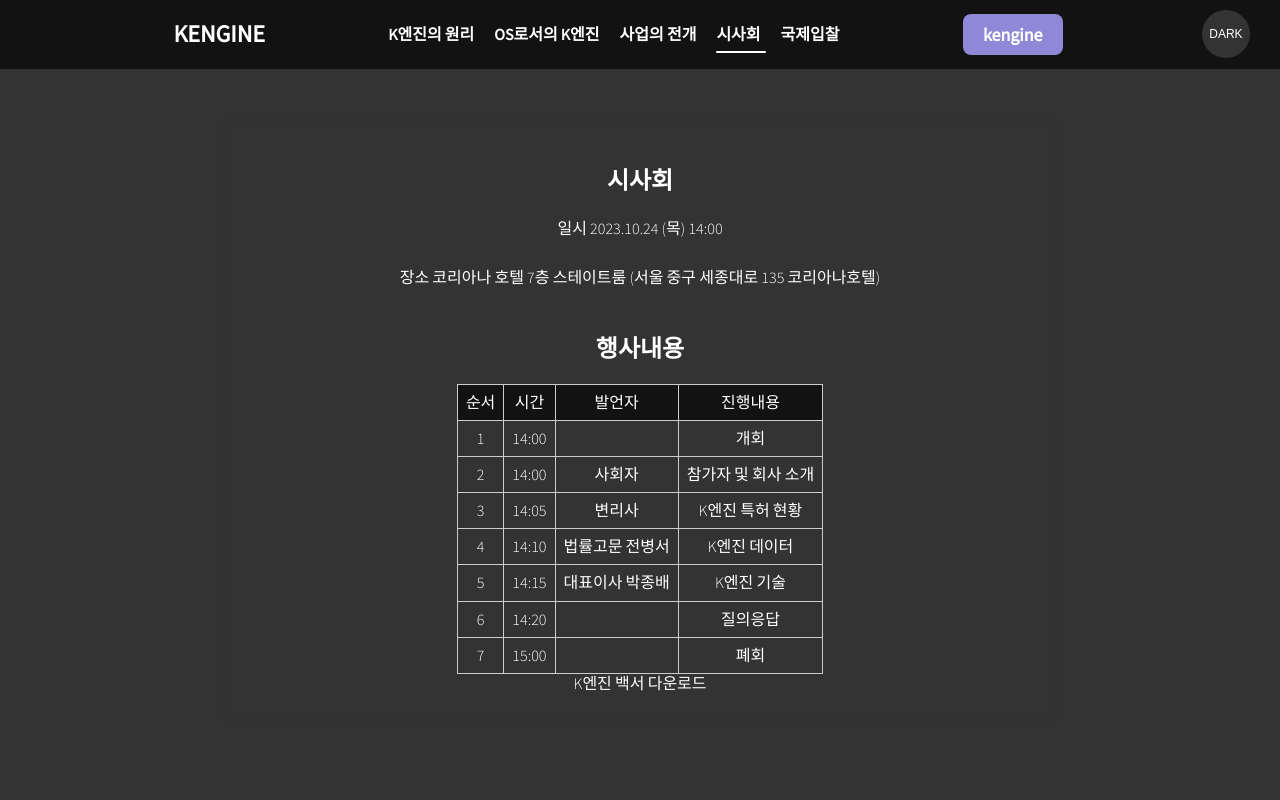
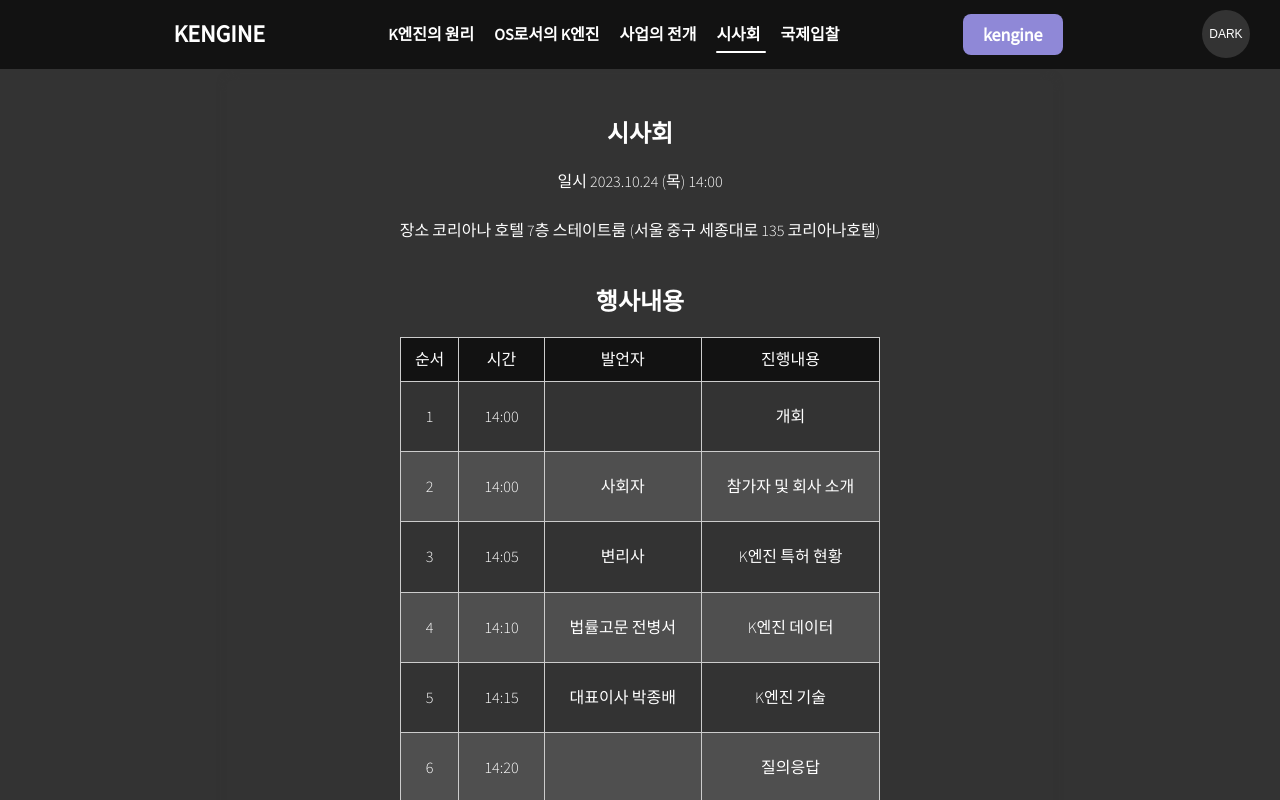
Before and after one commit to KKKHun2/kengine, a React (Create React App) app: page /Side3 in a window 1280 px wide. Shown: the top 800 px of the page. Built offline with nearby package versions, Linux system fonts and the light colour scheme.

Commit message:
all commit

```diff
--- a/src/routes/Side2.tsx
+++ b/src/routes/Side2.tsx
@@ -11,7 +11,7 @@ const Overlay = styled.div`
   flex-direction: column;
   justify-content: center;
   align-items: center;
-  margin-top:35px;
+  margin-top:45px;
   width: 100%;
   box-sizing: border-box;
 `;
--- a/src/routes/Side3.tsx
+++ b/src/routes/Side3.tsx
@@ -55,15 +55,47 @@ const Table = styled.table`
   width: 100%;
   border-collapse: collapse;
   color: ${props => props.theme.color.text};
+  margin-top: 20px; /* 추가된 부분 */
+  margin: 0 auto;
 
-  th, td {
-    border: 1px solid #ccc;
-    padding: 8px;
-    text-align: center;
+`;
+
+const TableHeader = styled.th`
+  background-color: ${props => props.theme.color.header};
+  border: 1px solid #ccc;
+  padding: 12px;
+  text-align: center;
+`;
+
+const TableRow = styled.tr`
+  background-color: ${props => props.theme.color.neutral};
+  &:nth-child(odd) {
+    background-color: ${props => props.theme.color.background};
   }
+`;
 
-  th {
-    background-color: ${props => props.theme.color.header};
+const TableCell = styled.td`
+  border: 1px solid #ccc;
+  padding: 25px;
+
+  text-align: center;
+`;
+
+const StyledLink = styled.a`
+  text-decoration: none;
+  color: #fff;
+  background-color: #6354bb;
+  border: 3px solid #6354bb;
+  border-radius: 10px;
+  display: inline-block;
+  padding: 10px 20px;
+  font-size: 16px;
+  font-weight: 600;
+  cursor: pointer;
+  margin-top: 20px;
+  &:hover {
+    background-color: ${props => props.theme.color.background};
+    color: #8f88d7;
   }
 `;
 
@@ -81,59 +113,59 @@ const Side3: React.FC = () => {
             <Title>행사내용</Title>
             <Table>
               <thead>
-                <tr>
-                  <th>순서</th>
-                  <th>시간</th>
-                  <th>발언자</th>
-                  <th>진행내용</th>
-                </tr>
+                <TableRow>
+                  <TableHeader>순서</TableHeader>
+                  <TableHeader>시간</TableHeader>
+                  <TableHeader>발언자</TableHeader>
+                  <TableHeader>진행내용</TableHeader>
+                </TableRow>
               </thead>
               <tbody>
-                <tr>
-                  <td>1</td>
-                  <td>14:00</td>
-                  <td>&nbsp;</td>
-                  <td>개회</td>
-                </tr>
-                <tr>
-                  <td>2</td>
-                  <td>14:00</td>
-                  <td>사회자</td>
-                  <td>참가자 및 회사 소개</td>
-                </tr>
-                <tr>
-                  <td>3</td>
-                  <td>14:05</td>
-                  <td>변리사</td>
-                  <td>K엔진 특허 현황</td>
-                </tr>
-                <tr>
-                  <td>4</td>
-                  <td>14:10</td>
-                  <td>법률고문 전병서</td>
-                  <td> K엔진 데이터</td>
-                </tr>
-                <tr>
-                  <td>5</td>
-                  <td>14:15</td>
-                  <td>대표이사 박종배</td>
-                  <td>K엔진 기술</td>
-                </tr>
-                <tr>
-                  <td>6</td>
-                  <td>14:20</td>
-                  <td>&nbsp;</td>
-                  <td>질의응답</td>
-                </tr>
-                <tr>
-                  <td>7</td>
-                  <td>15:00</td>
-                  <td>&nbsp;</td>
-                  <td>폐회</td>
-                </tr>
+                <TableRow>
+                  <TableCell>1</TableCell>
+                  <TableCell>14:00</TableCell>
+                  <TableCell>&nbsp;</TableCell>
+                  <TableCell>개회</TableCell>
+                </TableRow>
+                <TableRow>
+                  <TableCell>2</TableCell>
+                  <TableCell>14:00</TableCell>
+                  <TableCell>사회자</TableCell>
+                  <TableCell>참가자 및 회사 소개</TableCell>
+                </TableRow>
+                <TableRow>
+                  <TableCell>3</TableCell>
+                  <TableCell>14:05</TableCell>
+                  <TableCell>변리사</TableCell>
+                  <TableCell>K엔진 특허 현황</TableCell>
+                </TableRow>
+                <TableRow>
+                  <TableCell>4</TableCell>
+                  <TableCell>14:10</TableCell>
+                  <TableCell>법률고문 전병서</TableCell>
+                  <TableCell>K엔진 데이터</TableCell>
+                </TableRow>
+                <TableRow>
+                  <TableCell>5</TableCell>
+                  <TableCell>14:15</TableCell>
+                  <TableCell>대표이사 박종배</TableCell>
+                  <TableCell>K엔진 기술</TableCell>
+                </TableRow>
+                <TableRow>
+                  <TableCell>6</TableCell>
+                  <TableCell>14:20</TableCell>
+                  <TableCell>&nbsp;</TableCell>
+                  <TableCell>질의응답</TableCell>
+                </TableRow>
+                <TableRow>
+                  <TableCell>7</TableCell>
+                  <TableCell>15:00</TableCell>
+                  <TableCell>&nbsp;</TableCell>
+                  <TableCell>폐회</TableCell>
+                </TableRow>
               </tbody>
             </Table>
-            <div className="engin_btn"><a href="./Kengine_whitepaper.pdf" target="_blank">K엔진 백서 다운로드</a></div>
+            <StyledLink href="./Kengine_whitepaper.pdf" target="_blank">K엔진 백서 다운로드</StyledLink>
           </PageSection>
         </Container>
       </Overlay>
--- a/src/routes/Side4.tsx
+++ b/src/routes/Side4.tsx
@@ -138,12 +138,13 @@ const Styled = styled.div`
   display: flex;
   flex-direction: column; /* 기본적으로 모바일에서 세로로 배치되도록 설정 */
   align-items: center; /* 가운데 정렬 */
-  margin-top: 30px;
+
   width: 100%;
-  @media (min-width: 768px) {
+  @media (min-width: 844px) {
     flex-direction: row; /* 화면 너비가 768px 이상일 때 가로로 배치되도록 변경 */
     justify-content: center; /* 가로 정렬 */
     align-items: center; /* 가운데 정렬 */
+    margin-top: 30px;
   }
 `;
 const StyledButton = styled.button`
@@ -159,17 +160,14 @@ const StyledButton = styled.button`
   font-size: 16px;
   font-weight: 600;
   color: #6354bb;
-  cursor:pointer;
-  margin-bottom: 20px;
-  @media (max-width > 844px) {
-    margin-right: 100px;
-  }
+  cursor: pointer;
+  margin: 25px auto; /* 수직, 수평 가운데 정렬을 위해 수정 */
   &:hover {
     background-color: ${props => props.theme.color.background};
     color: #8f88d7;
   }
+`;
 
-`;
 
 const Side4: React.FC = () => {
   return (
```
